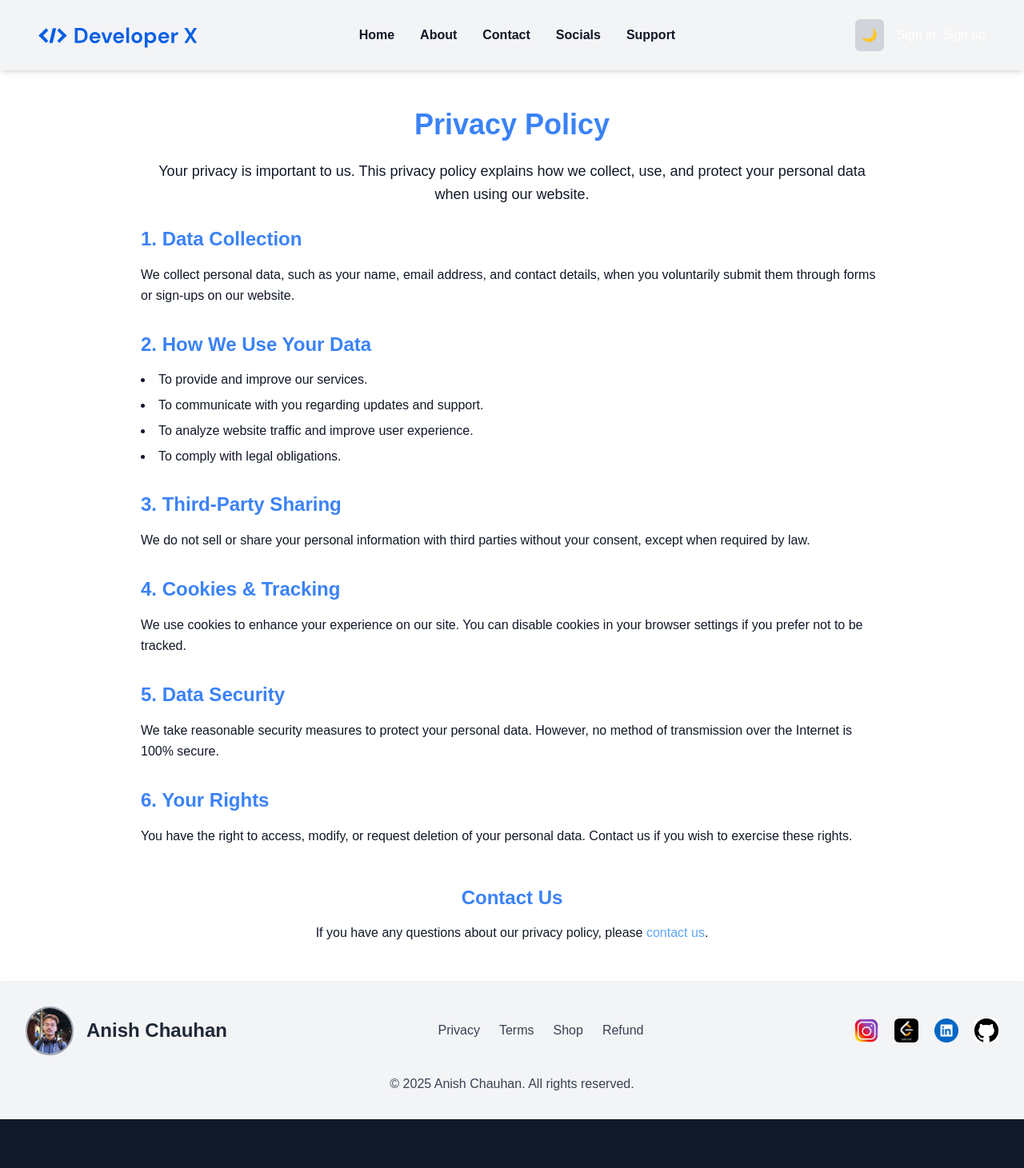
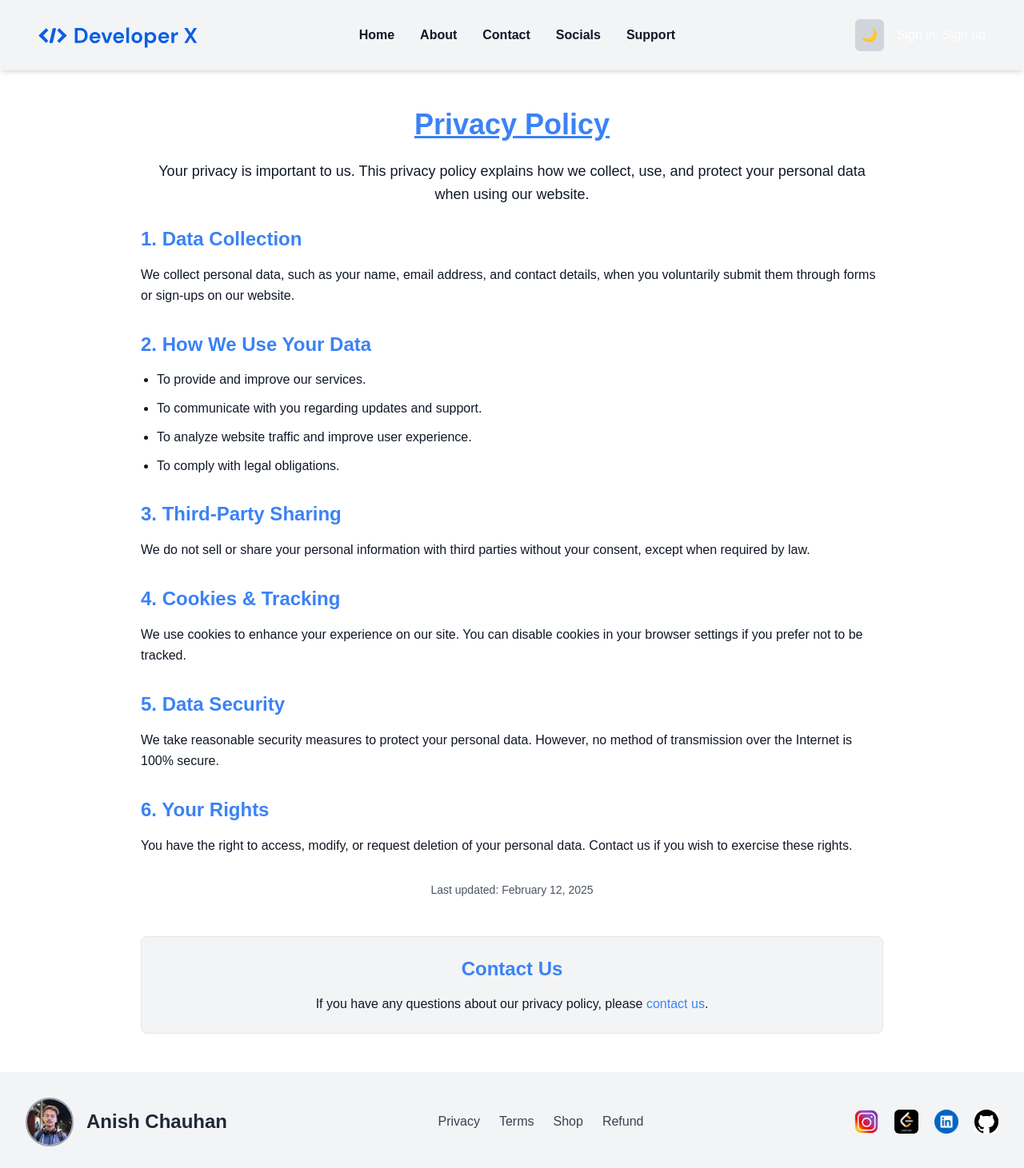
Before and after one commit to ANISH-CHAUHAN105/Portfolio, a Next.js app: page /privacy in a window 1280 px wide. Shown: the top 1461 px of the page at 80% size. Before the commit the page ends 1400 px from the top, so only its background shows below. Built offline with nearby package versions, Linux system fonts and the light colour scheme; no server answers.

Commit message:
Update page.js

```diff
--- a/app/privacy/page.js
+++ b/app/privacy/page.js
@@ -1,11 +1,21 @@
 import React from "react";
+import Head from "next/head";
 import Link from "next/link";
 
 const Privacy = () => {
     return (
         <div className="min-h-screen bg-white text-gray-900 dark:bg-gray-900 dark:text-white">
+            <Head>
+                <title>Privacy Policy | Your Website</title>
+                <meta
+                    name="description"
+                    content="Learn how we collect, use, and protect your personal data on our website."
+                />
+                <meta name="robots" content="index, follow" />
+            </Head>
+
             <section className="max-w-5xl mx-auto p-6 md:p-12">
-                <h1 className="text-4xl font-bold text-center text-blue-500 mb-6">
+                <h1 className="text-4xl font-bold text-center text-blue-500 underline mb-6">
                     Privacy Policy
                 </h1>
 
@@ -31,7 +41,7 @@ const Privacy = () => {
                     <h2 className="text-2xl font-semibold text-blue-500 mb-4">
                         2. How We Use Your Data
                     </h2>
-                    <ul className="list-disc list-inside text-gray-900 space-y-2 dark:text-gray-300">
+                    <ul className="list-disc list-outside pl-5 space-y-3 text-gray-900 dark:text-gray-300">
                         <li>To provide and improve our services.</li>
                         <li>To communicate with you regarding updates and support.</li>
                         <li>To analyze website traffic and improve user experience.</li>
@@ -84,14 +94,19 @@ const Privacy = () => {
                     </p>
                 </div>
 
+                {/* Last Updated Section */}
+                <p className="text-gray-600 dark:text-gray-400 text-sm text-center mt-4">
+                    Last updated: February 12, 2025
+                </p>
+
                 {/* Contact Section */}
-                <div className="text-center mt-12">
+                <div className="text-center mt-12 p-6 border rounded-lg bg-gray-100 dark:bg-gray-800">
                     <h2 className="text-2xl font-semibold text-blue-500 mb-4">
                         Contact Us
                     </h2>
                     <p className="text-gray-900 dark:text-gray-300">
                         If you have any questions about our privacy policy, please{" "}
-                        <Link href="/contact" className="text-blue-400 hover:underline cursor-pointer dark:text-blue-400">
+                        <Link href="/contact" className="text-blue-500 hover:underline">
                             contact us
                         </Link>
                         .
```
